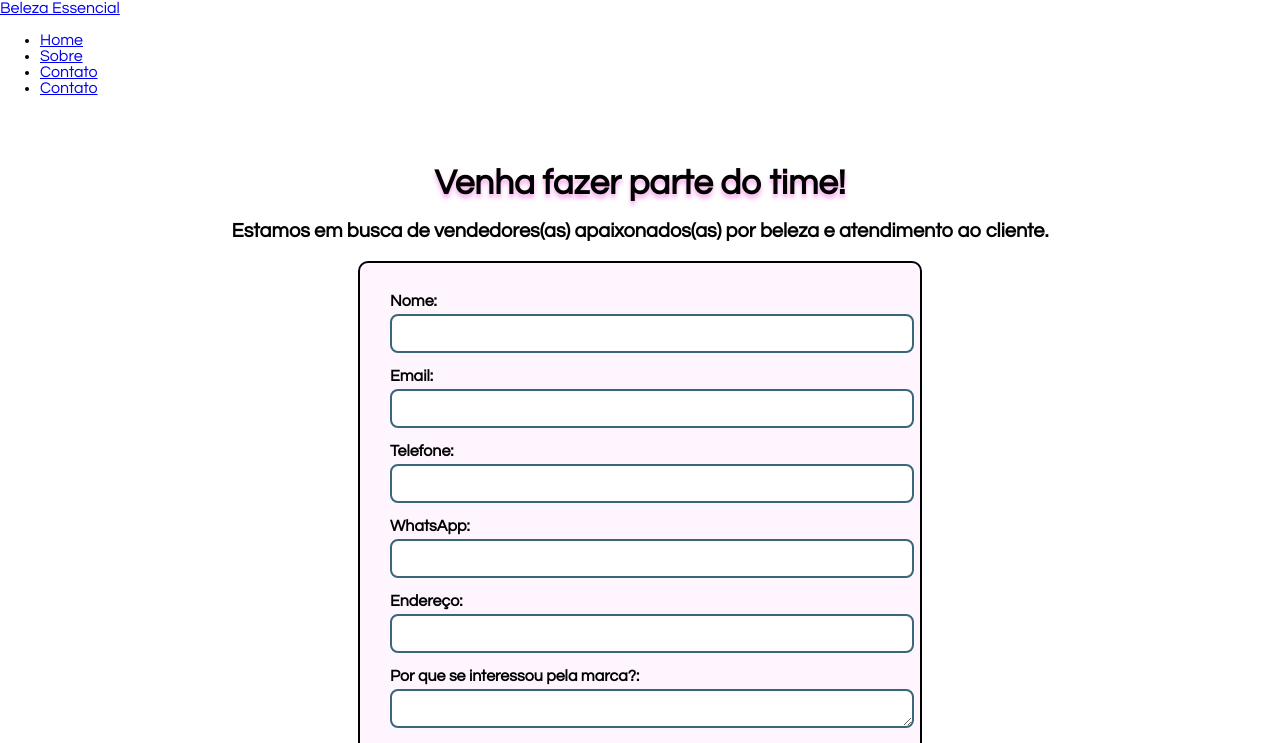
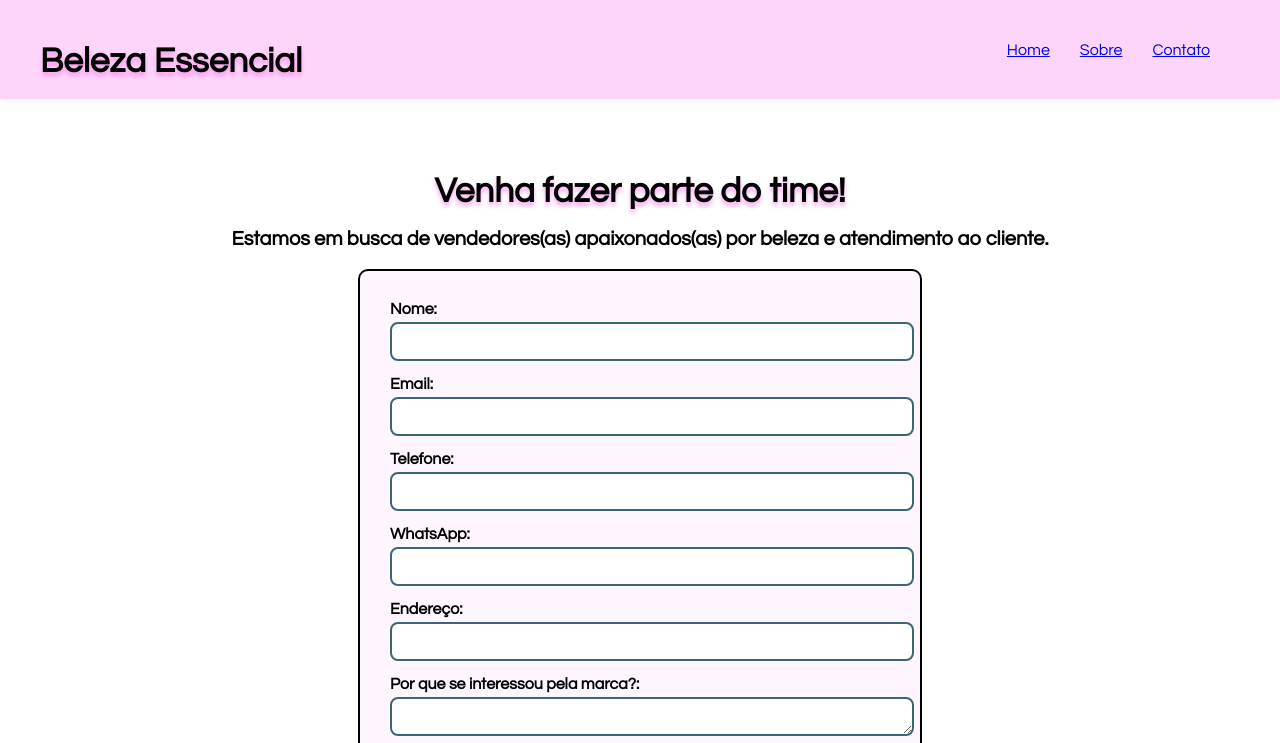
Before and after one commit to Emy-Nascimento07/Projeto-beleza.essencial, a plain HTML site: page facapartedotime.html in a window 1280 px wide. Shown: the top 743 px of the page. Drawn offline with Linux system fonts and the light colour scheme.

Commit message:
aaaaaaaaaaaaaaa

```diff
--- a/contato.css
+++ b/contato.css
@@ -251,3 +251,22 @@ footer {
     line-height: 1.6;
     margin: 0;
 }
+
+header {
+    background-color: rgb(254, 213, 250);
+    padding: 20px 40px;
+    display: flex;
+    justify-content: space-between;
+    align-items: center;
+    box-shadow: 0 2px 10px rgba(0, 0, 0, 0.05);
+    position: sticky;
+    top: 0;
+    z-index: 1000;
+    margin-bottom: 20px;
+}
+
+nav ul.nav-list {
+    display: flex;
+    list-style: none;
+    gap: 30px;
+}
--- a/facapartedotime.css
+++ b/facapartedotime.css
@@ -176,3 +176,23 @@ footer {
     font-size: 14px;
     color: black;
 }
+
+
+header {
+    background-color: rgb(254, 213, 250);
+    padding: 20px 40px;
+    display: flex;
+    justify-content: space-between;
+    align-items: center;
+    box-shadow: 0 2px 10px rgba(0, 0, 0, 0.05);
+    position: sticky;
+    top: 0;
+    z-index: 1000;
+    margin-bottom: 20px;
+}
+
+nav ul.nav-list {
+    display: flex;
+    list-style: none;
+    gap: 30px;
+}
--- a/facapartedotime.html
+++ b/facapartedotime.html
@@ -9,14 +9,15 @@
 
 <body>
     <header>
+        <h1>Beleza Essencial</h1>
         <nav>
-            <a class="logo" href="index.html">Beleza Essencial</a>
-            <ul class="nav-list">
+            <ul class ="nav-list">
                 <li><a href="index.html">Home</a></li>
-                <li><a href="quem-somos.html">Sobre</a></li>
+                <li><a href="sobre.html">Sobre</a></li>
                 <li><a href="contato.html">Contato</a></li>
-                <li><a href="facapartedotime.html">Contato</a>
+                <li><a href="facapartedotime.html"></a></li>
             </ul>
+        </nav>
     </header>
 
     <div class="formularios">
--- a/index.css
+++ b/index.css
@@ -194,3 +194,22 @@ footer p {
         justify-content: center;
     }
 }
+
+header {
+    background-color: rgb(254, 213, 250);
+    padding: 20px 40px;
+    display: flex;
+    justify-content: space-between;
+    align-items: center;
+    box-shadow: 0 2px 10px rgba(0, 0, 0, 0.05);
+    position: sticky;
+    top: 0;
+    z-index: 1000;
+    margin-bottom: 20px;
+}
+
+nav ul.nav-list {
+    display: flex;
+    list-style: none;
+    gap: 30px;
+}
--- a/sobre.css
+++ b/sobre.css
@@ -16,6 +16,13 @@ header {
     z-index: 1000;
     margin-bottom: 20px;
 }
+
+nav ul.nav-list {
+    display: flex;
+    list-style: none;
+    gap: 30px;
+}
+
 
 footer {
     background-color: rgb(254, 213, 250);
--- a/time.css
+++ b/time.css
@@ -3,6 +3,25 @@ body {
   min-height: 100vh;
   font-family: century gothic, serif;
   margin: 0;
+}
+
+header {
+    background-color: rgb(254, 213, 250);
+    padding: 20px 40px;
+    display: flex;
+    justify-content: space-between;
+    align-items: center;
+    box-shadow: 0 2px 10px rgba(0, 0, 0, 0.05);
+    position: sticky;
+    top: 0;
+    z-index: 1000;
+    margin-bottom: 20px;
+}
+
+nav ul.nav-list {
+    display: flex;
+    list-style: none;
+    gap: 30px;
 }
 
 h1 {
```
Also changed, not shown: contato.html (+4 -3 lines), time.html (+4 -3 lines).
